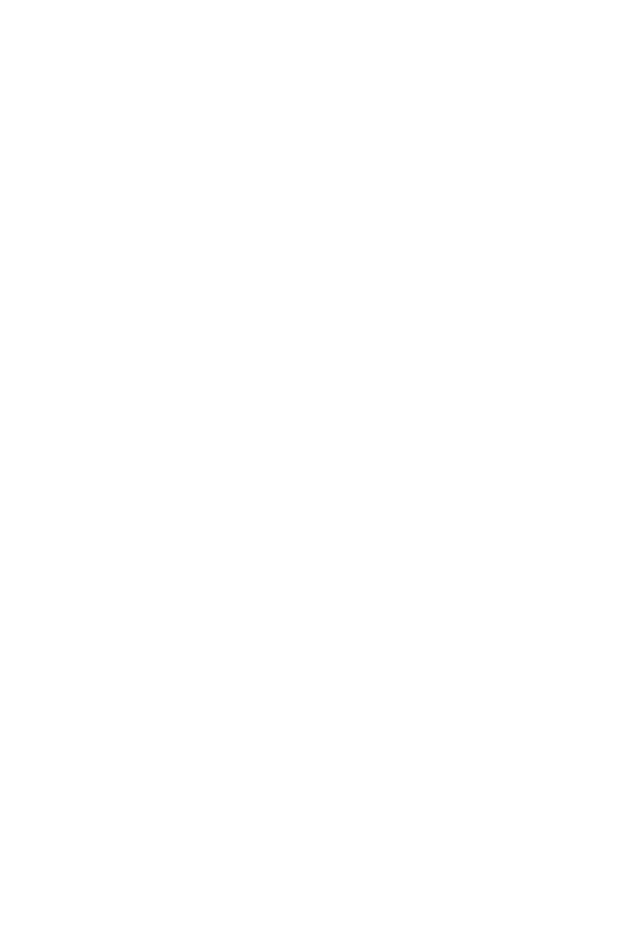
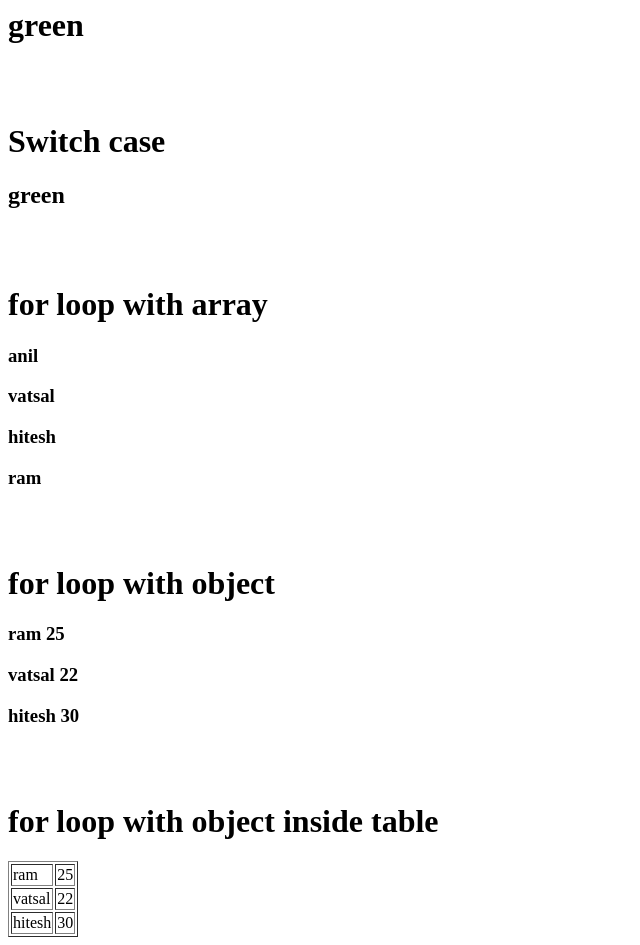
Before and after one commit to vatsalpatel001/AngualarLeaning.github.io, an Angular app in the folder Learn/: page / in a window 1280 px wide. Shown: the part 1360-2305 px from the top of the page, without its empty margins (0-640 px from the left). Before the commit the page ends 1115 px from the top, so only its background shows below. Built offline with nearby package versions, Linux system fonts and the light colour scheme.

Commit message:
for loop, if else and switch case completed

```diff
--- a/Learn/src/app/app.component.html
+++ b/Learn/src/app/app.component.html
@@ -33,3 +33,41 @@
 
 <br><br>
 <button (click)="changeValue()">Change box value</button>
+<br><br>
+<h1>If condition ,...</h1>
+<h2 *ngIf="show=='yes' else elseBlock">if ,...</h2>
+<ng-template #elseBlock>
+    <h2 >else ,...</h2>
+</ng-template>
+
+<br><br>
+<h1>if satement with ngtemplate and property binding</h1>
+<ng-template [ngIf]="colors=='red'">
+    <h1>red</h1>
+</ng-template>
+<ng-template [ngIf]="colors=='green'">
+    <h1>green</h1>
+</ng-template>
+
+<br><br>
+<h1>Switch case</h1>
+
+<div [ngSwitch]="colors">
+    <h2 *ngSwitchCase="'red'">red</h2>
+    <h2 *ngSwitchCase="'green'">green</h2>
+</div>
+
+<br><br>
+<h1>for loop with array</h1>
+<h3 *ngFor="let item of data">{{item}}</h3>
+   <br><br>
+   <h1>for loop with object</h1>
+   <h3 *ngFor="let item of dataObj">{{item.name}} {{item.age}}</h3>
+   <br><br>
+   <h1>for loop with object inside table</h1>
+   <table border="1">
+       <tr *ngFor="let item of dataObj">
+           <td>{{item.name}}</td>
+           <td>{{item.age}}</td>
+       </tr>
+   </table>
--- a/Learn/src/app/app.component.ts
+++ b/Learn/src/app/app.component.ts
@@ -34,4 +34,29 @@
   this.name="ram";
   this.dis=false;
 }
+show="yes";
+colors='green'
+data =["anil","vatsal","hitesh","ram"];
+
+dataObj =[
+  {
+  name:"ram",
+  age:25
+},
+{
+  name:"vatsal",
+  age:22
+},
+{
+  name:"hitesh",
+  age:30
+},
+]
 }
+
+let x: number = 10, y = 20;
+
+if (x < y)
+{
+    console.log('x is less than y');
+}
```
Also changed, not shown: 1 other file (tests, documents, lock files or other folders).
